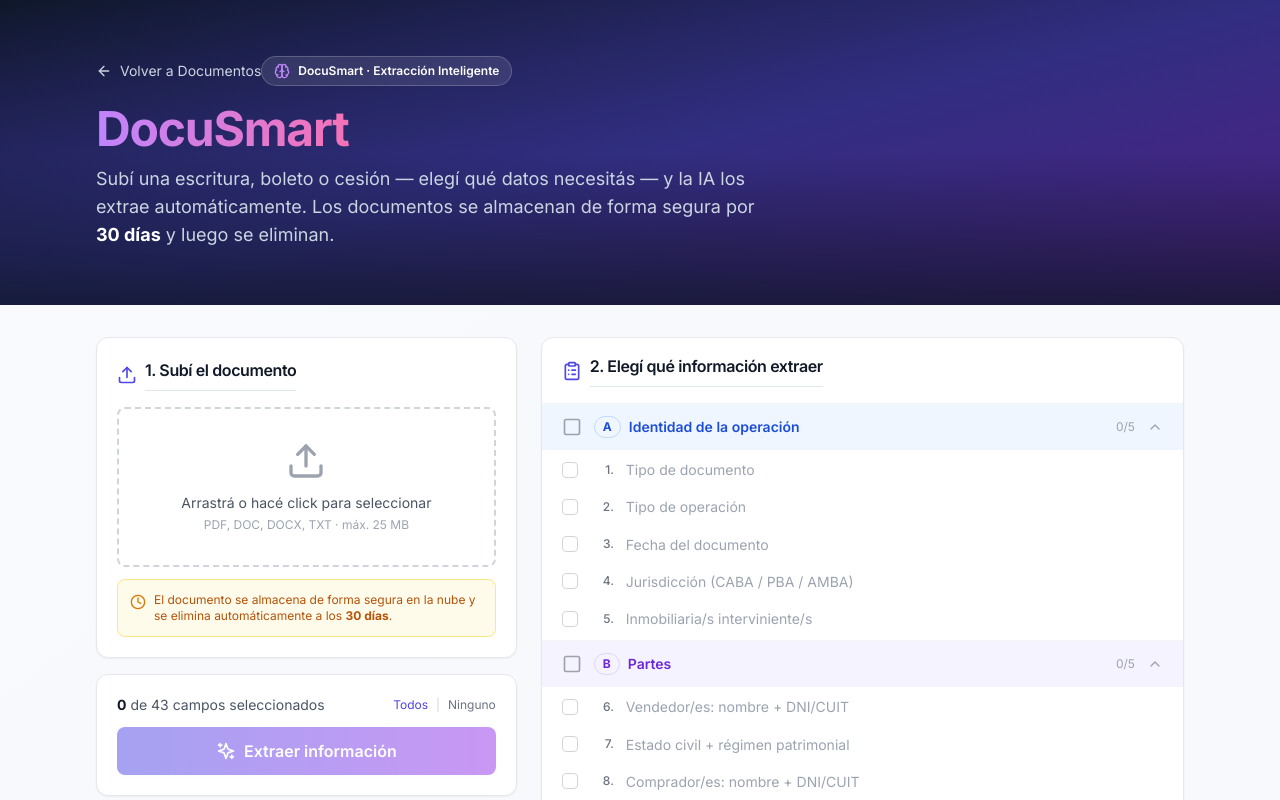
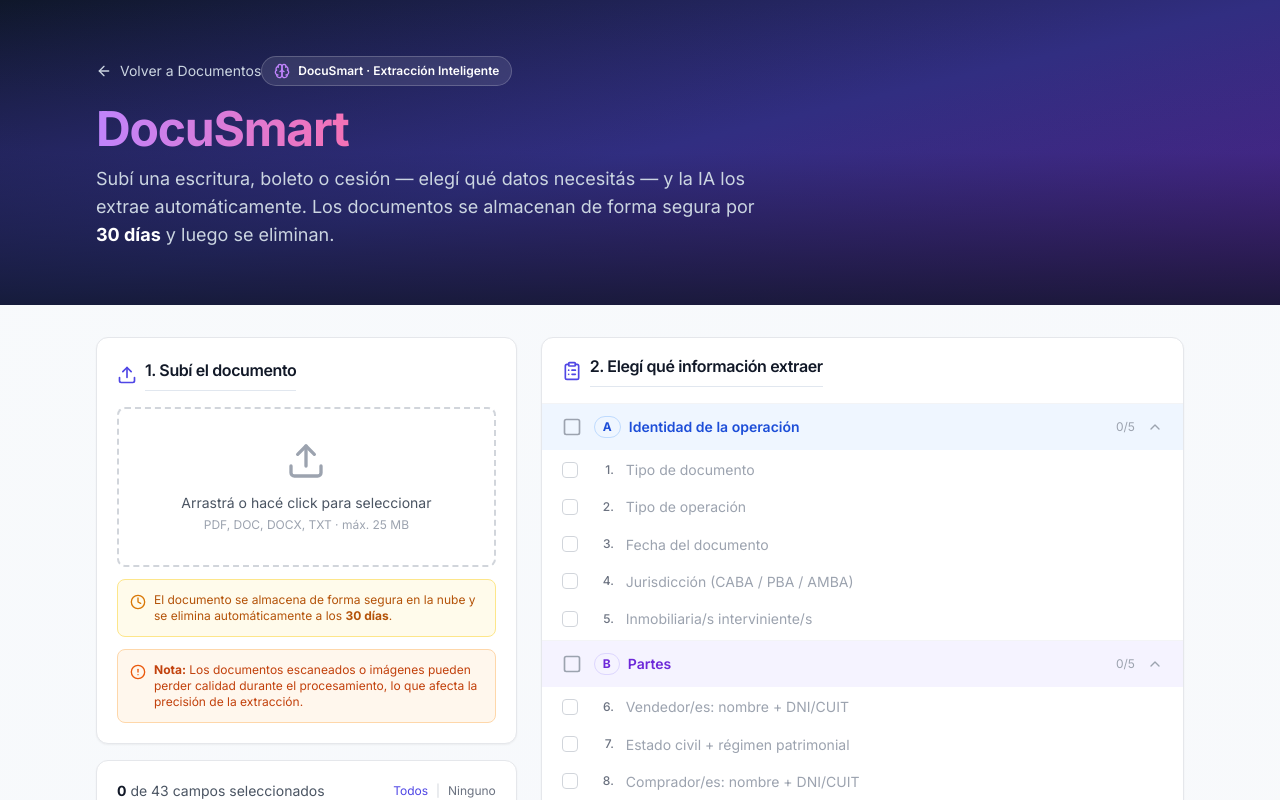
Before and after one commit to Tabix-Group/rialtor, a Next.js app in the folder frontend/: page /documents/docusmart in a window 1280 px wide. Shown: the top 800 px of the page. Built offline with nearby package versions, Linux system fonts and the light colour scheme.

Commit message:
feat: add warning about scanned documents quality loss in docusmart

```diff
--- a/frontend/src/app/documents/docusmart/page.tsx
+++ b/frontend/src/app/documents/docusmart/page.tsx
@@ -366,6 +366,14 @@ export default function DocuSmartPage() {
                     El documento se almacena de forma segura en la nube y se elimina automáticamente a los <strong>30 días</strong>.
                   </p>
                 </div>
+
+                {/* Scanned documents warning */}
+                <div className="mt-3 flex items-start gap-2 p-3 bg-orange-50 border border-orange-200 rounded-lg">
+                  <AlertCircle className="w-4 h-4 text-orange-600 flex-shrink-0 mt-0.5" />
+                  <p className="text-xs text-orange-700">
+                    <strong>Nota:</strong> Los documentos escaneados o imágenes pueden perder calidad durante el procesamiento, lo que afecta la precisión de la extracción.
+                  </p>
+                </div>
               </div>
 
               {/* Extract button + field counter */}
```
